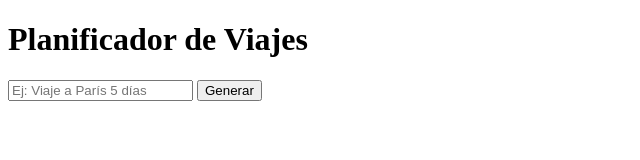
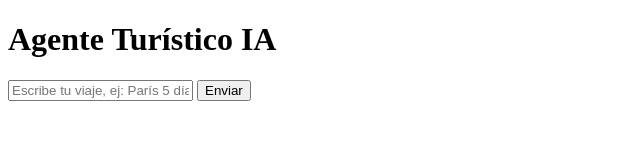
Before and after one commit to juanbeta77/agente-turistico, a plain HTML site: page static/index.html in a window 1280 px wide. Shown: the whole page, without its empty margins (0-640 px from the left). Drawn offline with Linux system fonts and the light colour scheme.

Commit message:
Update index.html

```diff
--- a/static/index.html
+++ b/static/index.html
@@ -1,20 +1,18 @@
 <!DOCTYPE html>
 <html lang="es">
 <head>
-  <meta charset="UTF-8" />
-  <meta name="viewport" content="width=device-width, initial-scale=1.0" />
-  <title>Planificador de Viajes con IA</title>
-  <link rel="stylesheet" href="styles.css">
+  <meta charset="UTF-8">
+  <meta name="viewport" content="width=device-width, initial-scale=1.0">
+  <title>Agente Turístico</title>
 </head>
-<body class="bg-gray-50 text-gray-800 font-sans">
-  <main class="container mx-auto p-4">
-    <h1 class="text-2xl font-bold mb-4">Planificador de Viajes</h1>
-    <form id="form">
-      <input type="text" id="q" placeholder="Ej: Viaje a París 5 días" class="border rounded p-2 w-2/3"/>
-      <button type="submit" class="bg-blue-600 text-white px-4 py-2 rounded">Generar</button>
-    </form>
-    <pre id="resultado" class="mt-4 p-4 bg-white rounded shadow"></pre>
-  </main>
+<body>
+  <h1>Agente Turístico IA</h1>
+  <form>
+    <input type="text" id="question" placeholder="Escribe tu viaje, ej: París 5 días">
+    <button type="submit">Enviar</button>
+  </form>
+  <pre id="answer"></pre>
+
   <script src="script.js"></script>
 </body>
 </html>
```
